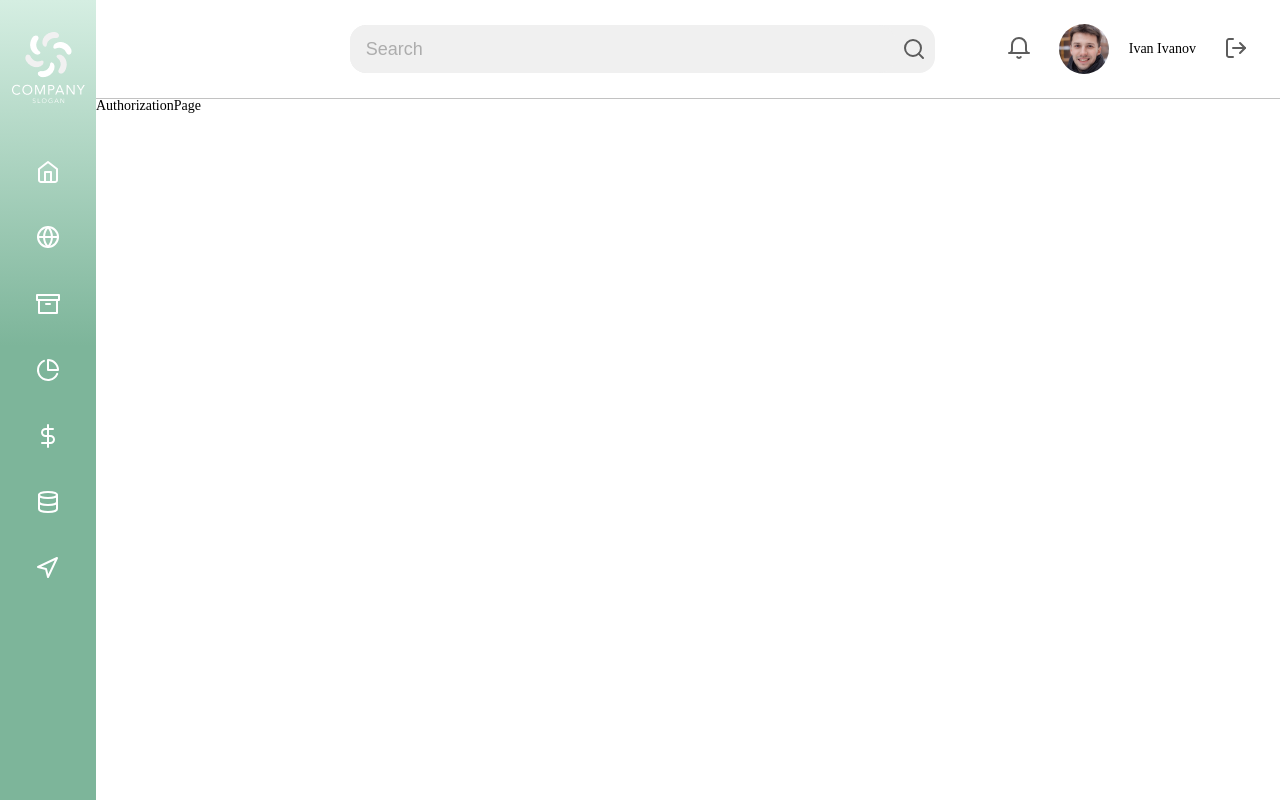
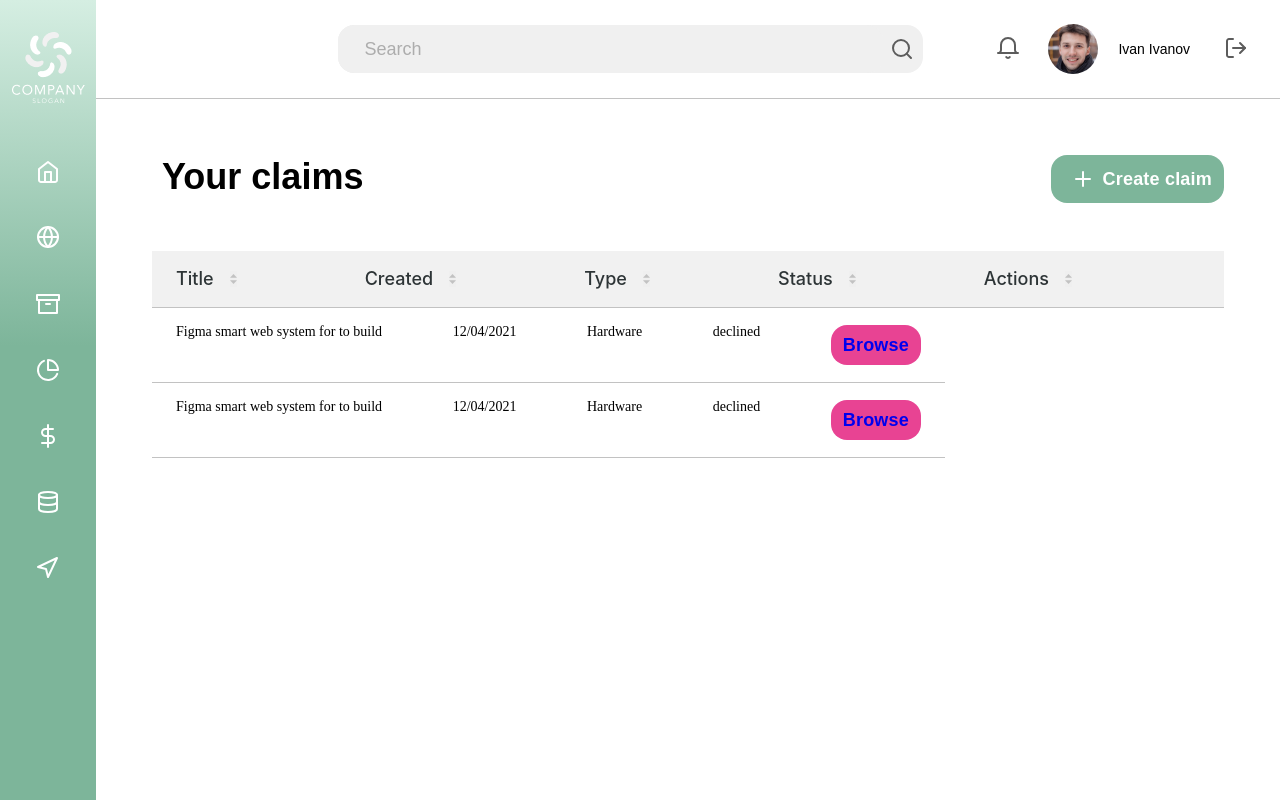
Before and after one commit to AvtsynovS/technical_support, a React (Create React App) app: page / in a window 1280 px wide. Built offline with nearby package versions, Linux system fonts and the light colour scheme.

Commit message:
start create mainPage

```diff
--- a/src/App.tsx
+++ b/src/App.tsx
@@ -17,11 +17,12 @@ const App: React.FC = () => {
       <div className={styles.wrapper}>
         <Header />
         <Routes>
-          <Route path='/' element={<AuthorizationPage />} />
+          {/* <Route path='/' element={<AuthorizationPage />} /> */}
           <Route path='/registration' element={<RegistrationPage />} />
           <Route path='/createclaim' element={<CreateClaimPage />} />
           <Route path='/editclaim' element={<EditClaimPage />} />
-          <Route path='/main' element={<MainPage />} />
+          {/* <Route path='/main' element={<MainPage />} /> */}
+          <Route path='/' element={<MainPage />} />
           <Route path='*' element={<NotFoundPage />} />
         </Routes>
       </div>
--- a/src/Components/Header/Header.tsx
+++ b/src/Components/Header/Header.tsx
@@ -21,7 +21,7 @@ const Header: React.FC = () => {
             alt='avatar'
           />
         </div>
-        <div className={styles.infoPannel__item}>Ivan Ivanov</div>
+        <div className={styles.infoPannel__fullName}>Ivan Ivanov</div>
         <div className={styles.infoPannel__item}>
           <Icon iconName='icon-log-out' />
         </div>
--- a/src/Components/Header/styles.module.scss
+++ b/src/Components/Header/styles.module.scss
@@ -7,13 +7,18 @@
   border-bottom: 1px solid #c2c2c2;
   & .headerContainer__search {
     flex: 1 1 auto;
-    margin-right: 64px;
+    margin-right: 65px;
     max-width: 585px;
   }
   & .infoPannel {
     display: flex;
     justify-content: space-between;
     align-items: center;
+  }
+}
+.infoPannel__fullName {
+  font: 400 14px/32px sans-serif;
+  margin-right: 26px;
 }
 .infoPannel__item {
   margin-right: 20px;
@@ -24,4 +29,3 @@
     border-radius: 25px;
   }
 }
-}
--- a/src/Components/SvgIcons/Icons.tsx
+++ b/src/Components/SvgIcons/Icons.tsx
@@ -324,6 +324,44 @@ export const Icon = (props: Props) => {
           />
         </svg>
       );
+    case 'icon-plus':
+      return (
+        <svg
+          width='40'
+          height='40'
+          viewBox='0 0 40 40'
+          fill='none'
+          xmlns='http://www.w3.org/2000/svg'
+        >
+          <path
+            d='M20 13V27'
+            stroke='white'
+            stroke-width='2'
+            stroke-linecap='round'
+            stroke-linejoin='round'
+          />
+          <path
+            d='M13 20H27'
+            stroke='white'
+            stroke-width='2'
+            stroke-linecap='round'
+            stroke-linejoin='round'
+          />
+        </svg>
+      );
+    case 'icon-sort':
+      return (
+        <svg
+          width='7'
+          height='10'
+          viewBox='0 0 7 10'
+          fill='none'
+          xmlns='http://www.w3.org/2000/svg'
+        >
+          <path d='M0 3.75L3.5 0L7 3.75H0Z' fill='#C2C2C2' />
+          <path d='M0 6.25L3.5 10L7 6.25H0Z' fill='#C2C2C2' />
+        </svg>
+      );
 
     default:
       return <svg></svg>;
--- a/src/Constants/constants.scss
+++ b/src/Constants/constants.scss
@@ -1,4 +1,5 @@
 $PRIMARY_COLOR: #7db59a;
 $SECONDARY_COLOR: #c2c2c2;
 $THIRD_COLOR: #e84393;
-$FONT: 400 16px/20px inter sans-serif;
+$FONT_REGULAR: 400 16px/20px sans-serif;
+$FONT_TITLE: 700 36px/44px sans-serif;
--- a/src/Constants/index.tsx
+++ b/src/Constants/index.tsx
@@ -1,3 +1,3 @@
-export type color = 'prymary' | 'secondary';
+export type color = 'primary' | 'secondary';
 
 export type colorInput = 'passive' | 'focused' | 'warning';
--- a/src/Pages/MainPage/MainPage.tsx
+++ b/src/Pages/MainPage/MainPage.tsx
@@ -1,8 +1,108 @@
 import React from 'react';
-// import styles from './styles.module.scss';
+import { Link } from 'react-router-dom';
+import { Icon } from '../../Components/SvgIcons/Icons';
+import { Button } from '../../UI/Button/Button';
+import styles from './styles.module.scss';
+
+// interface Props {
+//   id: string;
+//   title: string;
+//   data(): void;
+//   type: string;
+//   status: string;
+//   action: ReactNode;
+//   children: string;
+// }
 
 const MainPage: React.FC = () => {
-  return <div>MainPage</div>;
+  //   const { id, title, data, type, status, achion, isAdmin, children } = props;
+
+  //   const claim = [
+  //     {
+  //       id: id,
+  //       title: 'Figma smart web system for to build',
+  //       date: newData(),
+  //       type: <img src={} alt='type' />,
+  //     },
+  //   ];
+
+  return (
+    <div className={styles.container}>
+      <div className={styles.wrapper}>
+        <h1 className={styles.title}>Your claims</h1>
+        <Link to='/createclaim'>
+          <Button bgColor='primary'>
+            <Icon iconName='icon-plus' />
+            Create claim
+          </Button>
+        </Link>
+      </div>
+      <table className={styles.table}>
+        {/* <thead className={styles.table__header}> */}
+        <tr className={styles.table__header__tr}>
+          <th>
+            Title
+            <button>
+              <Icon iconName='icon-sort' />
+            </button>
+          </th>
+          <th>
+            Created
+            <button>
+              <Icon iconName='icon-sort' />
+            </button>
+          </th>
+          <th>
+            Type
+            <button>
+              <Icon iconName='icon-sort' />
+            </button>
+          </th>
+          <th>
+            Status
+            <button>
+              <Icon iconName='icon-sort' />
+            </button>
+          </th>
+          <th>
+            Actions
+            <button>
+              <Icon iconName='icon-sort' />
+            </button>
+          </th>
+        </tr>
+        {/* </thead> */}
+        {/* <tbody className={styles.table__body}> */}
+        <tr className={styles.table__body__tr}>
+          <td>Figma smart web system for to build</td>
+          <td>12/04/2021</td>
+          <td>Hardware</td>
+          <td>declined</td>
+          <td>
+            <Button>
+              <Link to='/editclaim'>Browse</Link>
+            </Button>
+          </td>
+        </tr>
+        <tr className={styles.table__body__tr}>
+          <td>Figma smart web system for to build</td>
+          <td>12/04/2021</td>
+          <td>Hardware</td>
+          <td>declined</td>
+          <td>
+            <Button>
+              <Link to='/editclaim'>Browse</Link>
+            </Button>
+          </td>
+        </tr>
+        {/* </tbody> */}
+      </table>
+    </div>
+  );
 };
 
 export default MainPage;
+
+// function newData() {
+//   throw new Error('Function not implemented.');
+// }
--- a/src/Pages/MainPage/styles.module.scss
+++ b/src/Pages/MainPage/styles.module.scss
@@ -0,0 +1,68 @@
+@import '../../Constants//constants.scss';
+
+.container {
+  margin: 56px;
+}
+.wrapper {
+  display: flex;
+  justify-content: space-between;
+  margin-left: 10px;
+  margin-bottom: 48px;
+  & h1 {
+    font: $FONT_TITLE;
+  }
+}
+
+.table {
+  display: flex;
+  flex-direction: column;
+  width: 100%;
+}
+
+// .table__header {
+//   background: #f1f1f1;
+//   border-bottom: 1px solid #c2c2c2;
+//   font: 500 18px/22px sans-serif;
+//   & tr {
+//     display: flex;
+//     justify-content: space-between;
+//     padding: 17px 24px;
+//     margin-right: 279px;
+//     & th {
+//       flex: 1 1 auto;
+//     }
+//   }
+// }
+.table__header__tr {
+  display: flex;
+  justify-content: space-between;
+  padding: 17px 24px;
+  background: #f1f1f1;
+  border-bottom: 1px solid #c2c2c2;
+  font: 500 18px/22px sans-serif;
+  & th {
+    display: flex;
+    align-items: center;
+    flex: 1 1 auto;
+    font: 500 18px/22px 'inter';
+    color: #2d3436;
+    & button {
+      margin-left: 16px;
+    }
+  }
+}
+
+.table__body {
+  display: flex;
+  flex-direction: column;
+  align-items: center;
+}
+
+.table__body__tr {
+  // display: block;
+  border-bottom: 1px solid #c2c2c2;
+  display: flex;
+  justify-content: space-between;
+  padding: 17px 24px;
+  margin-right: 279px;
+}
--- a/src/UI/Button/Button.tsx
+++ b/src/UI/Button/Button.tsx
@@ -3,18 +3,21 @@ import styled from 'styled-components';
 import { color } from '../../Constants';
 
 interface Props {
-  children: string;
+  children: React.ReactNode | string;
   bgColor?: color;
   color?: string;
 }
+// border: 1px solid #adadad;
+// box-sizing: border-box;
 
 const StyleButton = styled.button<Props>`
-  padding: 8px 16px;
+  display: flex;
+  align-items: center;
+  padding: 4px 12px;
   border-radius: 16px;
-  font: 700 18px/36px 'Inter';
-  letter-spacing: 0.25px;
-  border: 1px solid #adadad;
-  box-sizing: border-box;
+  font: 700 18px/32px sans-serif;
+  letter-spacing: 0.2px;
+
   color: ${(props) => {
     if (props.color === 'secondary') {
       return '#858585';
@@ -22,7 +25,7 @@ const StyleButton = styled.button<Props>`
     return '#fff';
   }};
   background-color: ${(props) => {
-    if (props.bgColor === 'prymary') {
+    if (props.bgColor === 'primary') {
       return '#7db59a';
     } else if (props.bgColor === 'secondary') {
       return 'transparent';
@@ -38,7 +41,7 @@ const StyleButton = styled.button<Props>`
       return '#fff';
     }};
     background-color: ${(props) => {
-      if (props.bgColor === 'prymary') {
+      if (props.bgColor === 'primary') {
         return '#5B9479';
       } else if (props.bgColor === 'secondary') {
         return 'transparent';
@@ -55,7 +58,7 @@ const StyleButton = styled.button<Props>`
       return '#fff';
     }};
     background-color: ${(props) => {
-      if (props.bgColor === 'prymary') {
+      if (props.bgColor === 'primary') {
         return '#4F896C';
       } else if (props.bgColor === 'secondary') {
         return 'transparent';
--- a/src/UI/Input/Input.tsx
+++ b/src/UI/Input/Input.tsx
@@ -25,7 +25,7 @@ const StyleInput = styled.input<Props>`
   font: 400 18px/32px sans-serif;
   background: #f0f0f0;
   border-radius: 16px;
-  padding: 8px 16px;
+  padding: 8px 26px;
   &::-webkit-input-placeholder {
     color: #adadad;
   }
```
Also changed, not shown: src/assets/icons/icon-plus.svg (added), src/assets/icons/sort.svg (added). Lines whose indentation alone changed are shown as unchanged.
